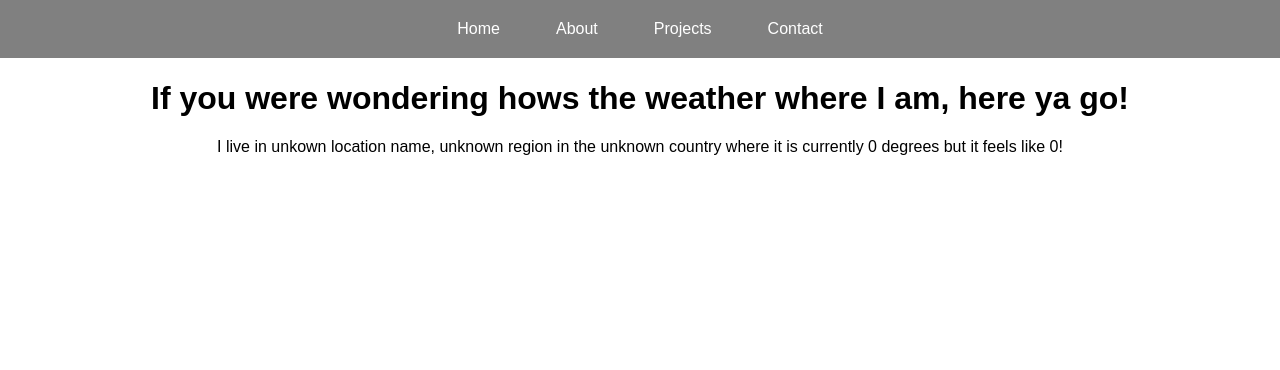
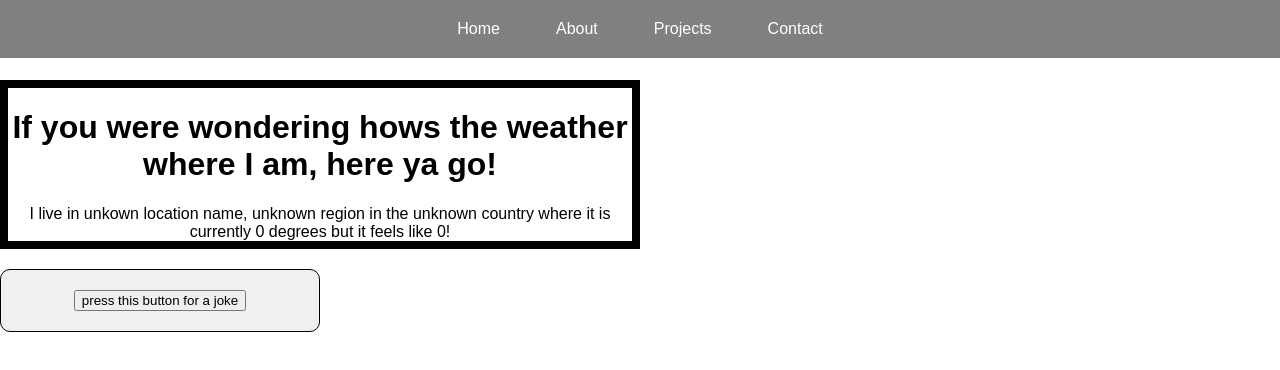
Before and after one commit to CharlesEMiddleton/MyPortfolio, a React (Create React App) app in the folder frontend/: page /home in a window 1280 px wide. Shown: the top 370 px of the page. Built offline with nearby package versions, Linux system fonts and the light colour scheme; no server answers.

Commit message:
joke API

```diff
--- a/frontend/src/pages/Home/Home.js
+++ b/frontend/src/pages/Home/Home.js
@@ -1,5 +1,6 @@
 import React from "react";
 import WeatherAPI from "../../utilities/WeatherAPI/WeatherAPI";
+import JokeAPI from "../../utilities/JokeAPI/JokeAPI";
 
 export default function Home (){
 
@@ -7,6 +8,9 @@ export default function Home (){
         <div>
         <h1>Hello and welcome to my page</h1>
         <WeatherAPI />
+        <div>
+            <JokeAPI />
+        </div>
      </div>
 )
 }
--- a/frontend/src/utilities/WeatherAPI/WeatherAPI.css
+++ b/frontend/src/utilities/WeatherAPI/WeatherAPI.css
@@ -3,4 +3,8 @@
     flex-direction: column;
     justify-content: center;
     align-items: center;
+    border: .5rem solid black;
+    height: 50%;
+    width: 50%;
+
 }
--- a/frontend/src/utilities/WeatherAPI/WeatherAPI.js
+++ b/frontend/src/utilities/WeatherAPI/WeatherAPI.js
@@ -1,6 +1,7 @@
 import { useState, useEffect } from 'react';
 import { API_KEY } from '../URLs';
 import { WeatherClass } from './WeatherAPIClasses';
+import './WeatherAPI.css';
 export default function WeatherAPI(){
     const [weather, setWeather] = useState(new WeatherClass());
     var prompt = `I live in ${weather.location.name},  ${weather.location.region} in the ${weather.location.country} where it is currently ${weather.current.temp_f} degrees but it feels like ${weather.current.feelslike_f}!`;
@@ -15,7 +16,7 @@ export default function WeatherAPI(){
     }, []);
 
     return(
-        <div>
+        <div className='weatherContainer'>
         <h1>If you were wondering hows the weather where I am, here ya go!</h1>
         {weather && (
             <div>
```
